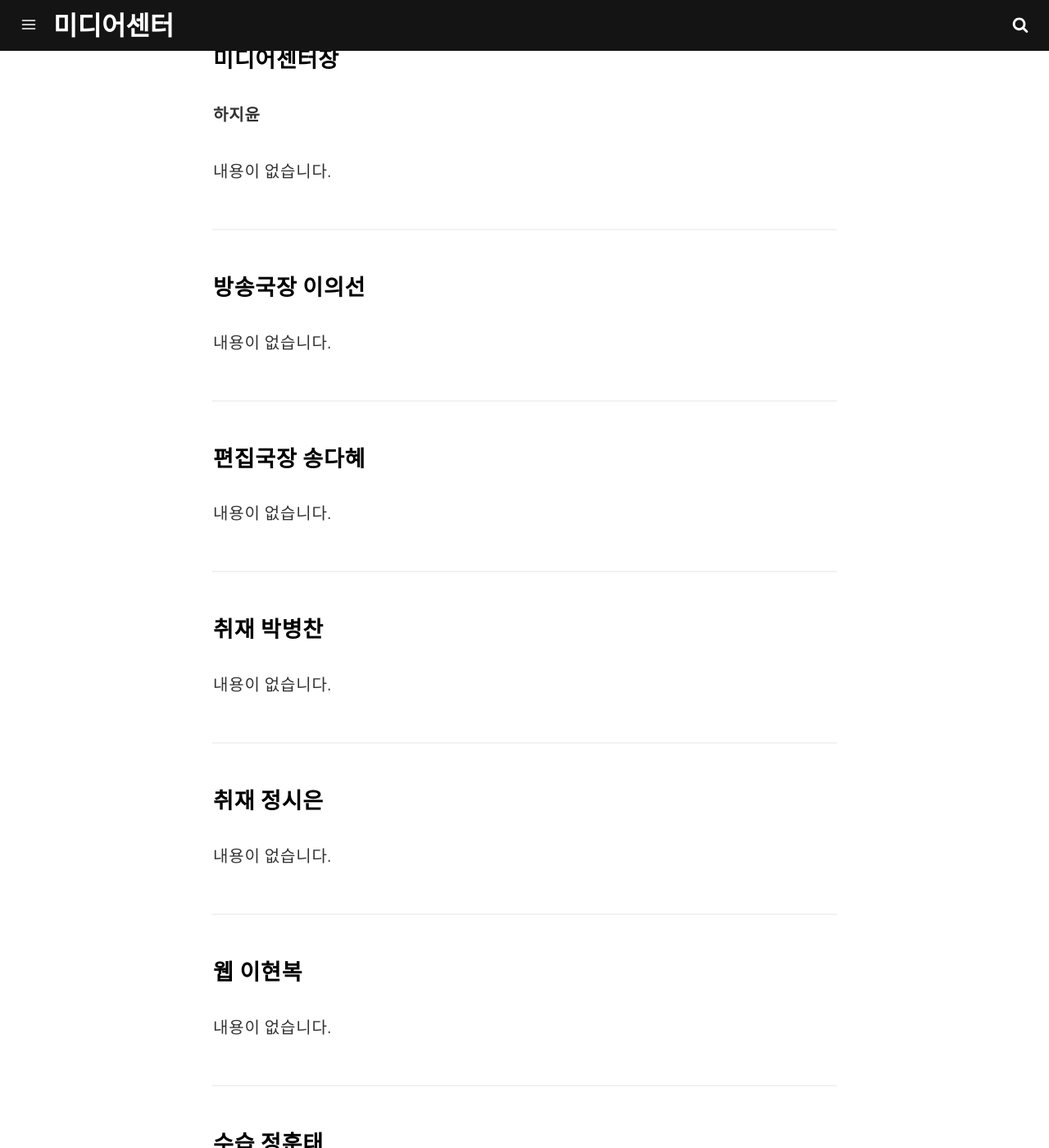
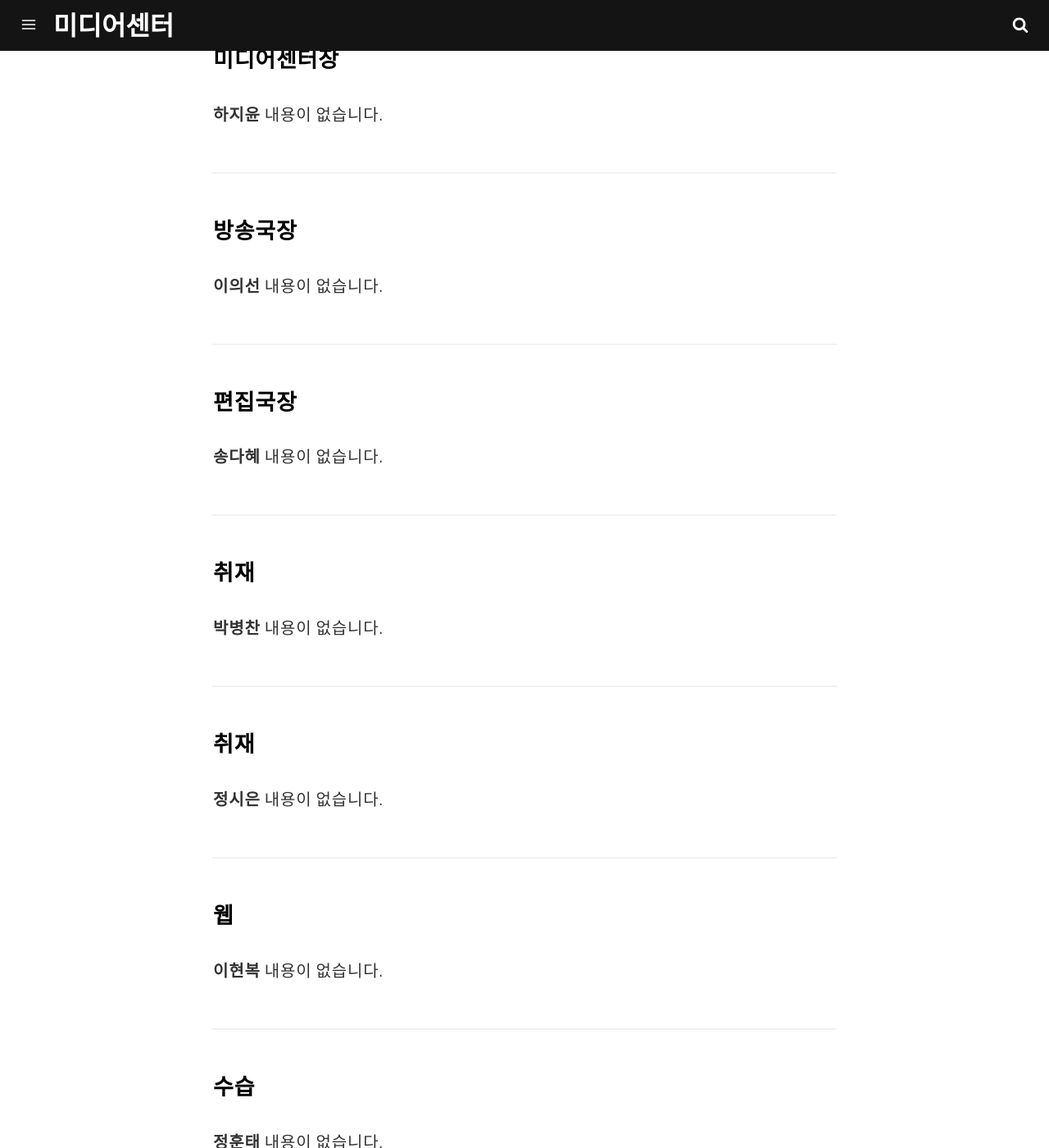
Before and after one commit to skhumedia/skhumedia.github.io, a Jekyll site: the page built from about.md, in a window 1280 px wide and 1400 px high, scrolled down 386 px. Shown: the whole window at 82% size. Built offline with Jekyll 4.4.1, drawn with Linux system fonts in a browser that asks for light colours; some of the changed text lies outside the part shown; grey boxes are pictures that could not be loaded.

Commit message:
Initial Commit

```diff
--- a/about.md
+++ b/about.md
@@ -9,45 +9,44 @@ permalink: /about/
 
 ### 미디어센터장
 **하지윤**
-
 내용이 없습니다.
 <hr/>
 
-### 방송국장 이의선
-
+### 방송국장
+**이의선**
 내용이 없습니다.
 <hr/>
 
-### 편집국장 송다혜
-
+### 편집국장
+**송다혜**
 내용이 없습니다.
 <hr/>
 
-### 취재 박병찬
-
+### 취재
+**박병찬**
 내용이 없습니다.
 <hr/>
 
-### 취재 정시은
-
+### 취재
+**정시은**
 내용이 없습니다.
 <hr/>
 
-### 웹 이현복
-
+### 웹
+**이현복**
 내용이 없습니다.
 <hr/>
 
-### 수습 정훈태
-
+### 수습
+**정훈태**
 내용이 없습니다.
 <hr/>
 
-### 수습 최지훈
-
+### 수습
+**최지훈**
 내용이 없습니다.
 <hr/>
 
-### 수습 김유진
-
+### 수습
+**김유진**
 내용이 없습니다.
```
